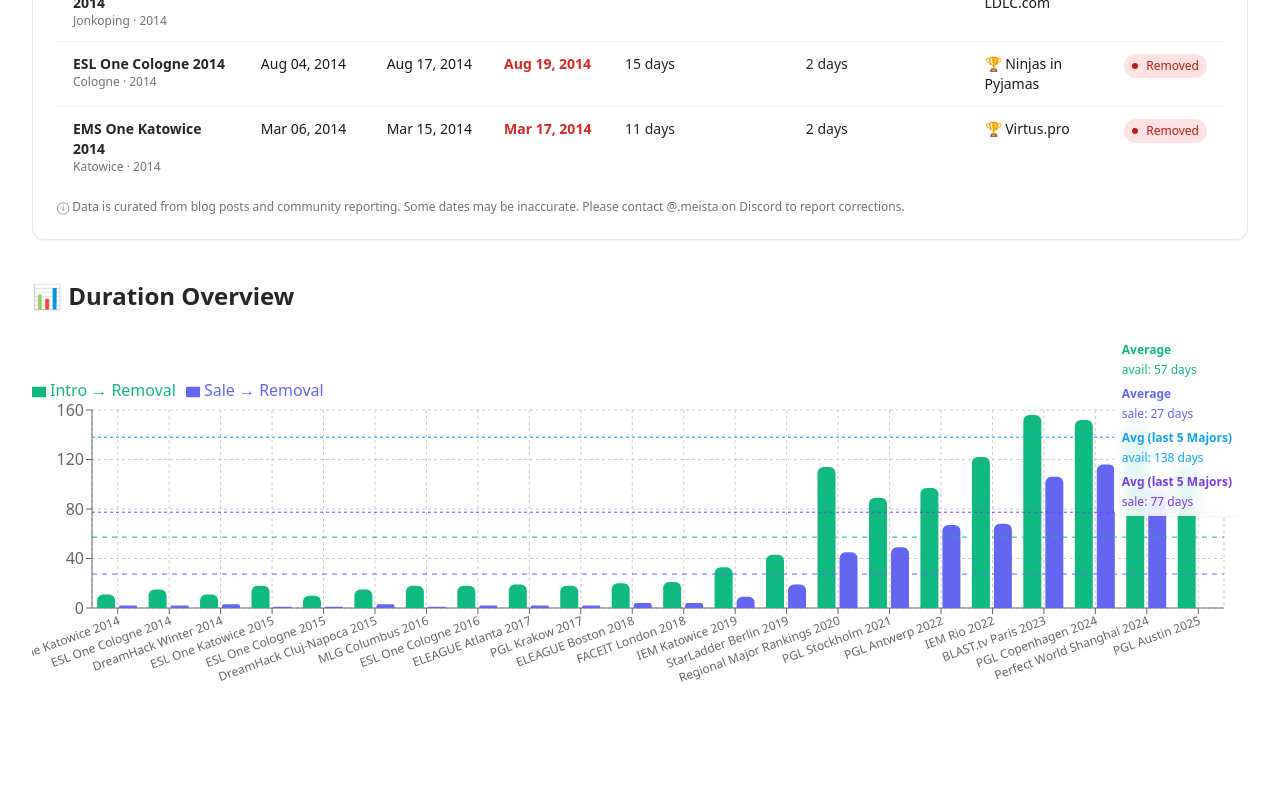
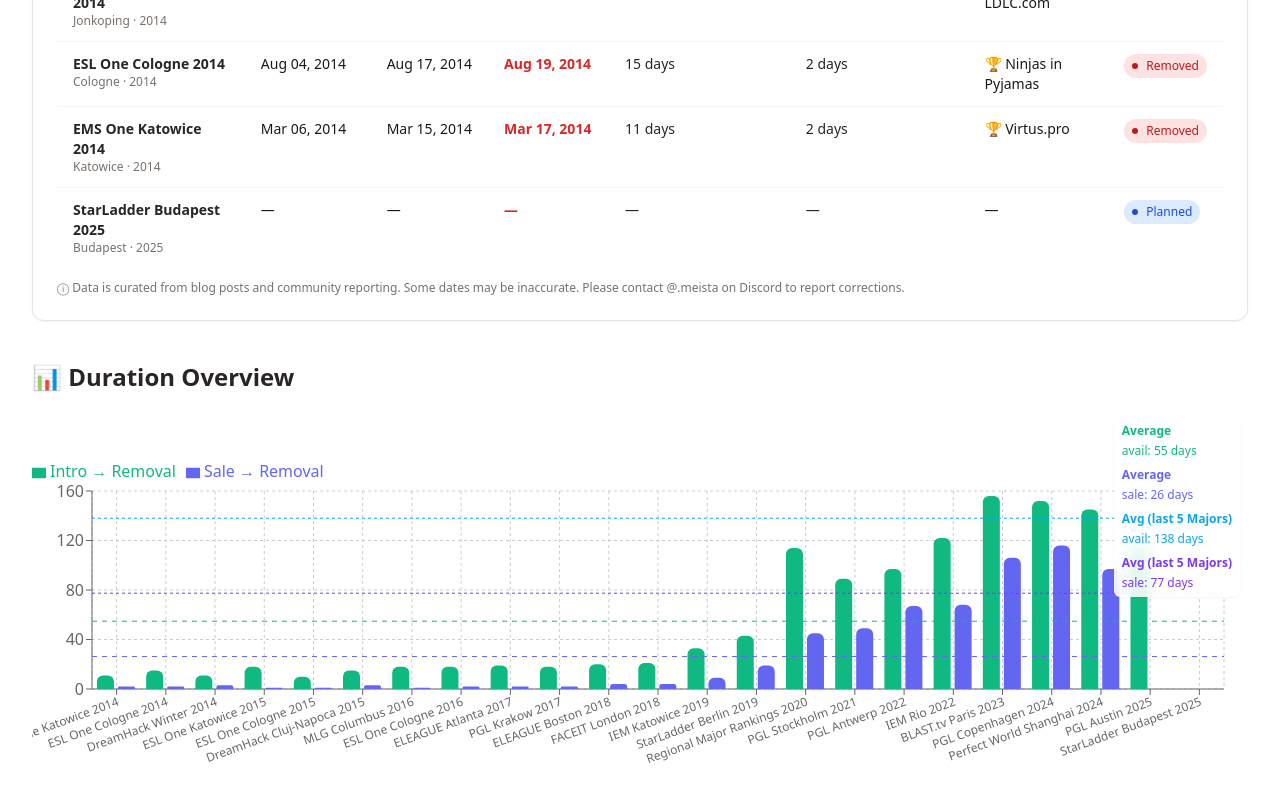
Before and after one commit to meistaGG/cs2-major-sale-tracker, a React (Vite) app: page / in a window 1280 px wide. Shown: the part 1646-2446 px from the top of the page. Before the commit the page ends 2374 px from the top, so only its background shows below. Built offline with nearby package versions, Linux system fonts and the light colour scheme.

Commit message:
Add Budapest

```diff
--- a/src/app.tsx
+++ b/src/app.tsx
@@ -251,6 +251,16 @@
     saleDate: "2025-08-14",
     removed: null,
     winner: "🏆 Vitality",
+  },
+  {
+    id: "budapest-2025",
+    major: "StarLadder Budapest 2025",
+    city: "Budapest",
+    year: 2025,
+    introduced: null,
+    saleDate: null,
+    removed: null,
+    winner: null,
   },
 ];
 
```
